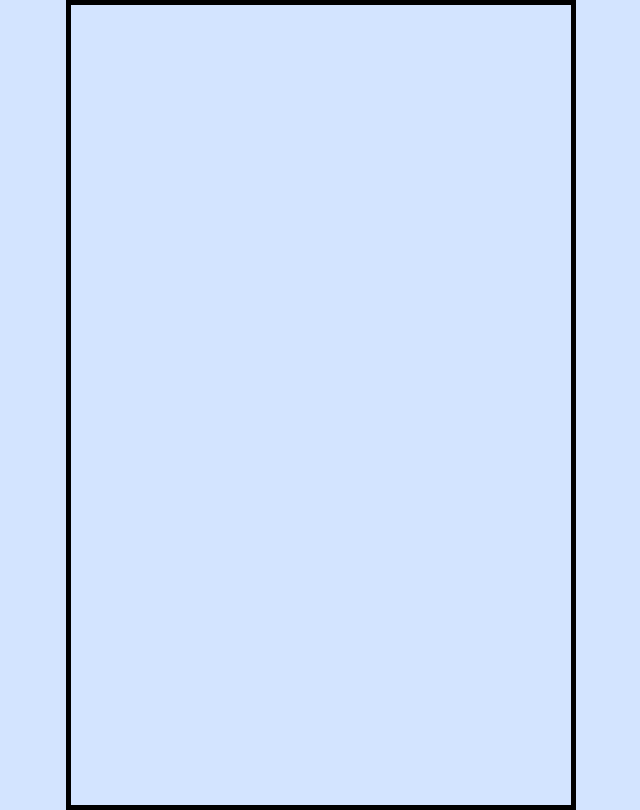
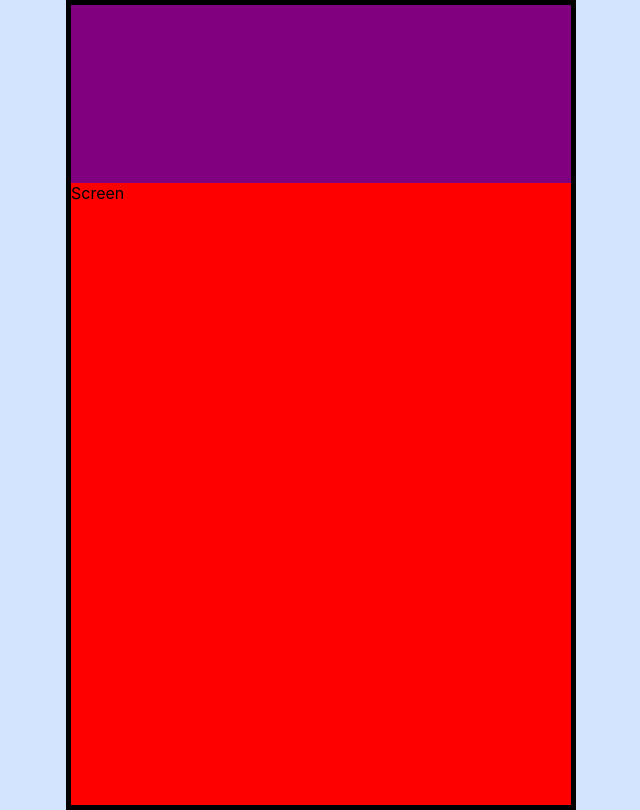
Before and after one commit to loumac91/hookscalc, a React (Create React App) app: page / in a window 1280 px wide. Shown: the whole page, without its empty margins (319-959 px from the left). Built offline with nearby package versions, Linux system fonts and the light colour scheme.

Commit message:
screen and body

```diff
--- /dev/null
+++ b/src/Components/Body.css
@@ -0,0 +1,5 @@
+.calcBody {
+    grid-column: 1;
+    grid-row: 1;
+    background-color: purple;
+}
--- /dev/null
+++ b/src/Components/Body.js
@@ -0,0 +1,10 @@
+import React, { useState } from 'react';
+import './Body.css';
+
+export default () => {
+    return (
+        <div className="calcBody">
+
+        </div>
+    );
+};
--- a/src/Components/Calculator.css
+++ b/src/Components/Calculator.css
@@ -1,4 +1,7 @@
 .calculator {
+    display: grid;
+    grid-template-columns: 1fr;
+    grid-template-rows: 1fr 3.5fr;
     height: 800px;
     width: 500px;
     border: 5px solid black;
--- a/src/Components/Calculator.js
+++ b/src/Components/Calculator.js
@@ -1,12 +1,19 @@
 import React, { useState } from 'react';
+import Screen from './Screen';
+import Body from './Body';
 import './Calculator.css';
 
 
 
 export default () => {
+
+    const history = [];
+
+
     return (
         <div className="calculator">
-
+            <Screen />
+            <Body />
         </div>
     );
 };
--- /dev/null
+++ b/src/Components/Screen.css
@@ -0,0 +1,5 @@
+.screen {
+    grid-column: 1;
+    grid-row:2;
+    background-color: red;
+}
--- /dev/null
+++ b/src/Components/Screen.js
@@ -0,0 +1,10 @@
+import React, { useState } from 'react';
+import './Screen.css';
+
+export default () => {
+    return (
+        <div className="screen">
+            Screen
+        </div>
+    );
+};
```
